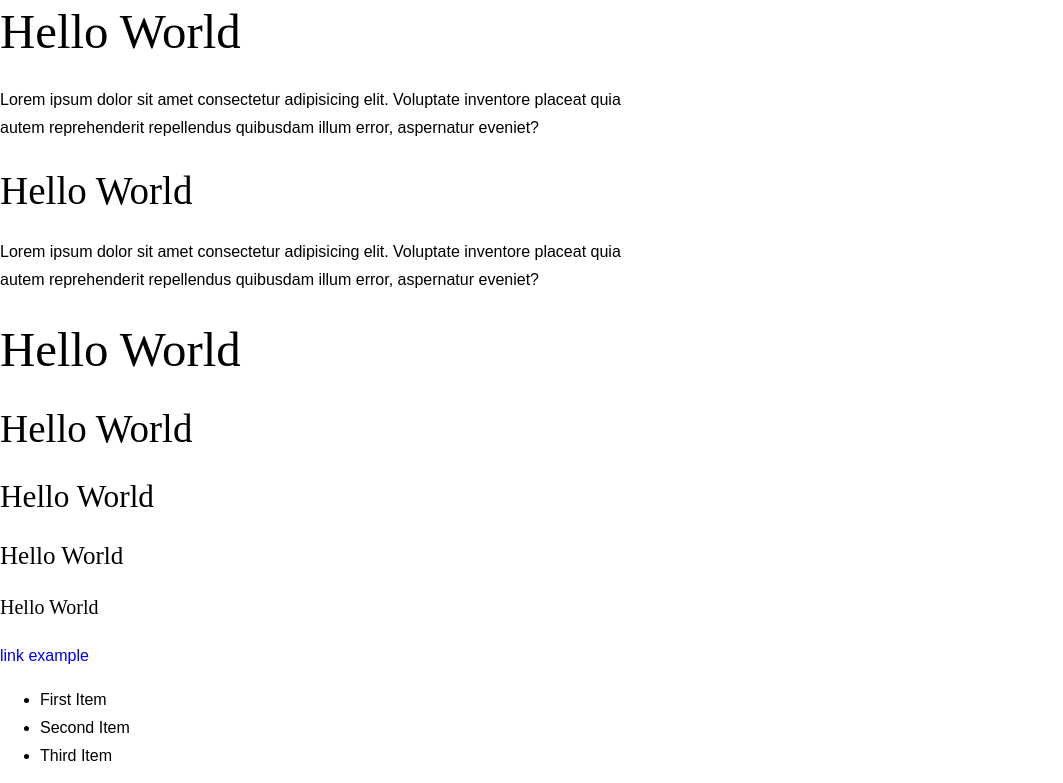
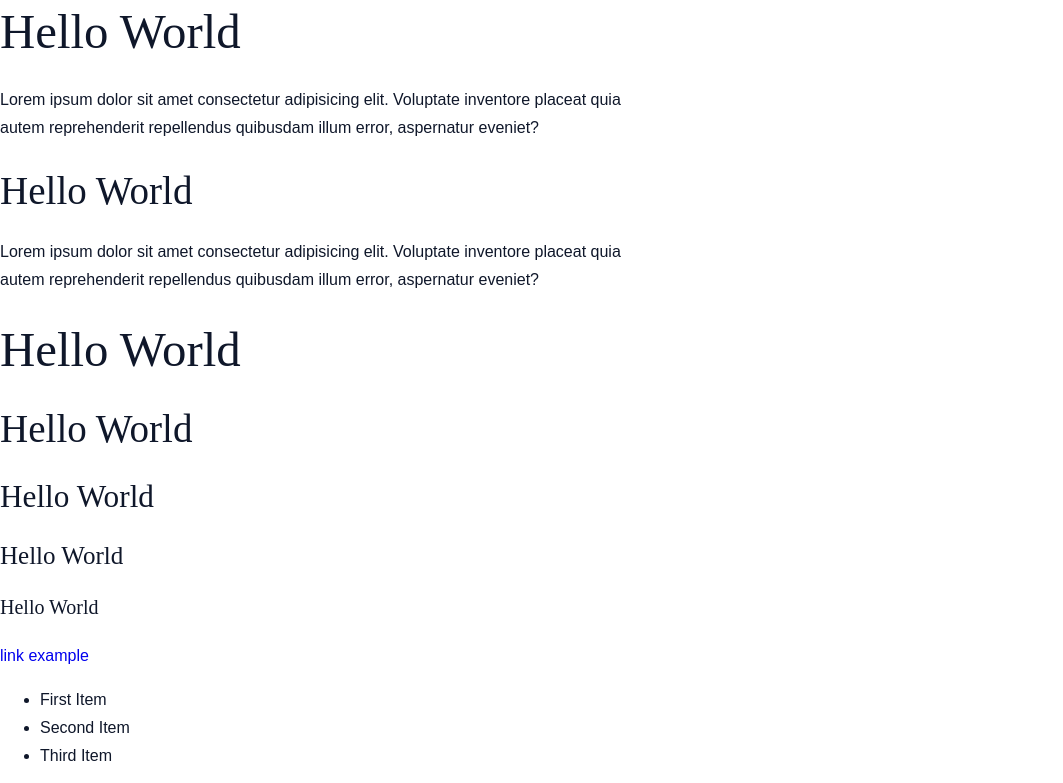
Before and after one commit to luislonardi/html-css, a plain HTML site: page index.html in a window 1280 px wide. Shown: the top 783 px of the page, without its empty margins (0-1063 px from the left). Drawn offline with Linux system fonts and the light colour scheme.

Commit message:
lunes noche

```diff
--- a/index.html
+++ b/index.html
@@ -32,5 +32,6 @@
         <li>Second Item</li>
         <li>Third Item</li>
     </ul>
+    <img src="./computer.jpeg" alt="COMPUTER">
 </body>
 </html>
--- a/main.css
+++ b/main.css
@@ -14,17 +14,66 @@
 html {font-size: 100%;} /*16px*/
 
 :root{
+  /* colors */
+  /* primary */
+  --primary-100:#e0deff;
+  --primary-200:#c1beff;
+  --primary-300:#a29dff;
+  --primary-400:#837dff;
+  --primary-500:#645cff;
+  --primary-600:#504acc;
+  --primary-700:#3c3799;
+  --primary-800:#282566;
+  --primary-900:#141233;
+
+  /* grey */
+  --grey-50: #f8fafc;
+  --grey-100: #f1f5f9;
+  --grey-200: #e2e8f0;
+  --grey-300: #cbd5e1;
+  --grey-400: #94a3b8;
+  --grey-500: #64748b;
+  --grey-600: #475569;
+  --grey-700: #334155;
+  --grey-800: #1e293b;
+  --grey-900: #0f172a;
+
+--black:#222;
+--white: #fff;
+--red-light:#f8d7da;
+--red-dark: #842029;
+--green-light: #d1e7dd;
+--green-dark: #0f5132;
+--violet-rose: #F72585;
+
+
+/* fonts */
   --headingFont: 'Spectral', serif;
   --bodyFont: 'Karla', sans-serif;
   --smallText: 0.7em;
+/* rest of vars */
+--backgroundColor:var(var(--grey-50));
+--textColor:var(--grey-900);
+--borderRadius: 0.25rem;
+--letterSpacing: 1px;
+--transition: 0.3s ease-in-out all;
+--max-width:1120px;
+--fixed-width: 600px;
+/* box shadow */
+
+--shadow-1: 0 1px 3px 0 rgb(0 0 0 / 0.1), 0 1px 2px -1px rgb(0 0 0 / 0.1);
+--shadow-2: 0 4px 6px -1px rgb(0 0 0 / 0.1), 0 2px 4px -2px rgb(0 0 0 / 0.1);
+--shadow-3: 0 10px 15px -3px rgb(0 0 0 / 0.1), 0 4px 6px -4px rgb(0 0 0 / 0.1);
+--shadow-4: 0 20px 25px -5px rgb(0 0 0 / 0.1), 0 8px 10px -6px rgb(0 0 0 / 0.1);
+
 }
 
 body {
-  background: white;
+  background: var(--backgroundColor);
   font-family: var(--bodyFont);
   font-weight: 400;
   line-height: 1.75;
-  color: #000000;
+  color:var(--textColor);
 }
 
 p {margin-bottom: 1.5rem;
@@ -38,6 +87,7 @@ h1, h2, h3, h4, h5 {
   font-weight: 400;
   line-height: 1.3;
   text-transform: capitalize;
+
 }
 
 h1 {
```
Also changed, not shown: computer.jpeg (added).
